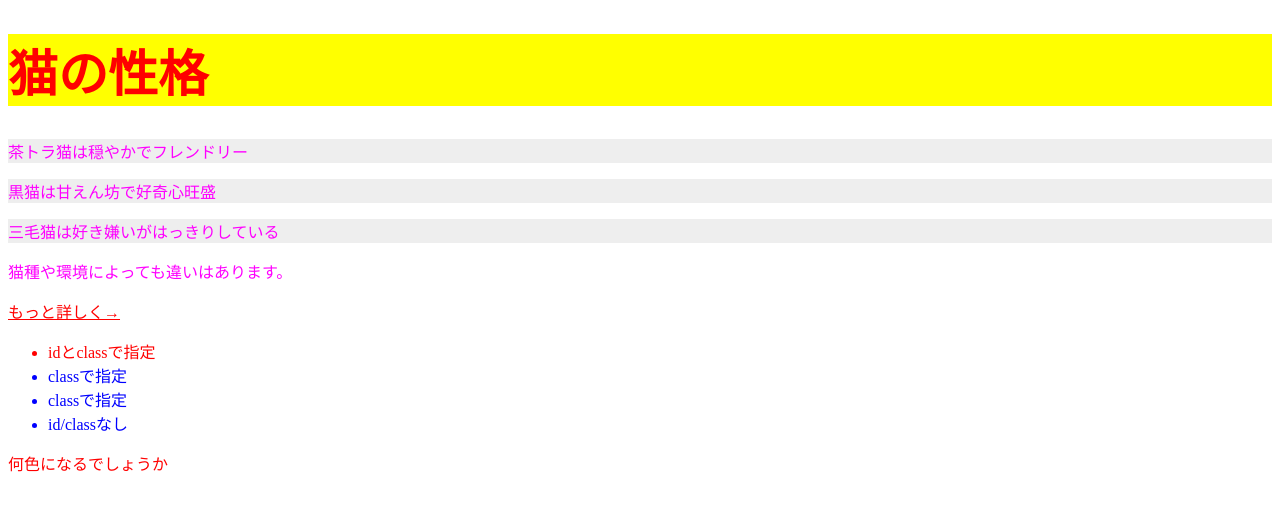
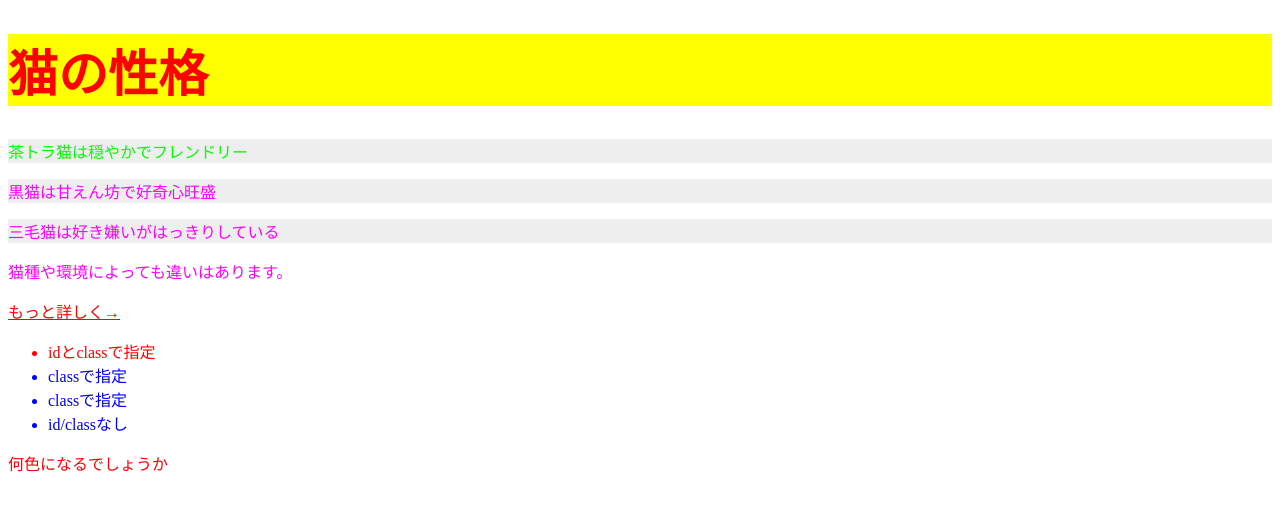
Before and after one commit to mikahiro-56/J1A129, a plain HTML site: page ensyu/09.html in a window 1280 px wide. Drawn offline with Linux system fonts and the light colour scheme.

Commit message:
Add files via upload

```diff
--- a/ensyu/09.html
+++ b/ensyu/09.html
@@ -15,7 +15,7 @@
 <body>
   <h1>猫の性格</h1>
   <div>
-    <p stlye="color: #0f0">茶トラ猫は穏やかでフレンドリー</p>
+    <p style="color: #0f0">茶トラ猫は穏やかでフレンドリー</p>
     <p>黒猫は甘えん坊で好奇心旺盛</p>
     <p>三毛猫は好き嫌いがはっきりしている</p>
   </div>
```
